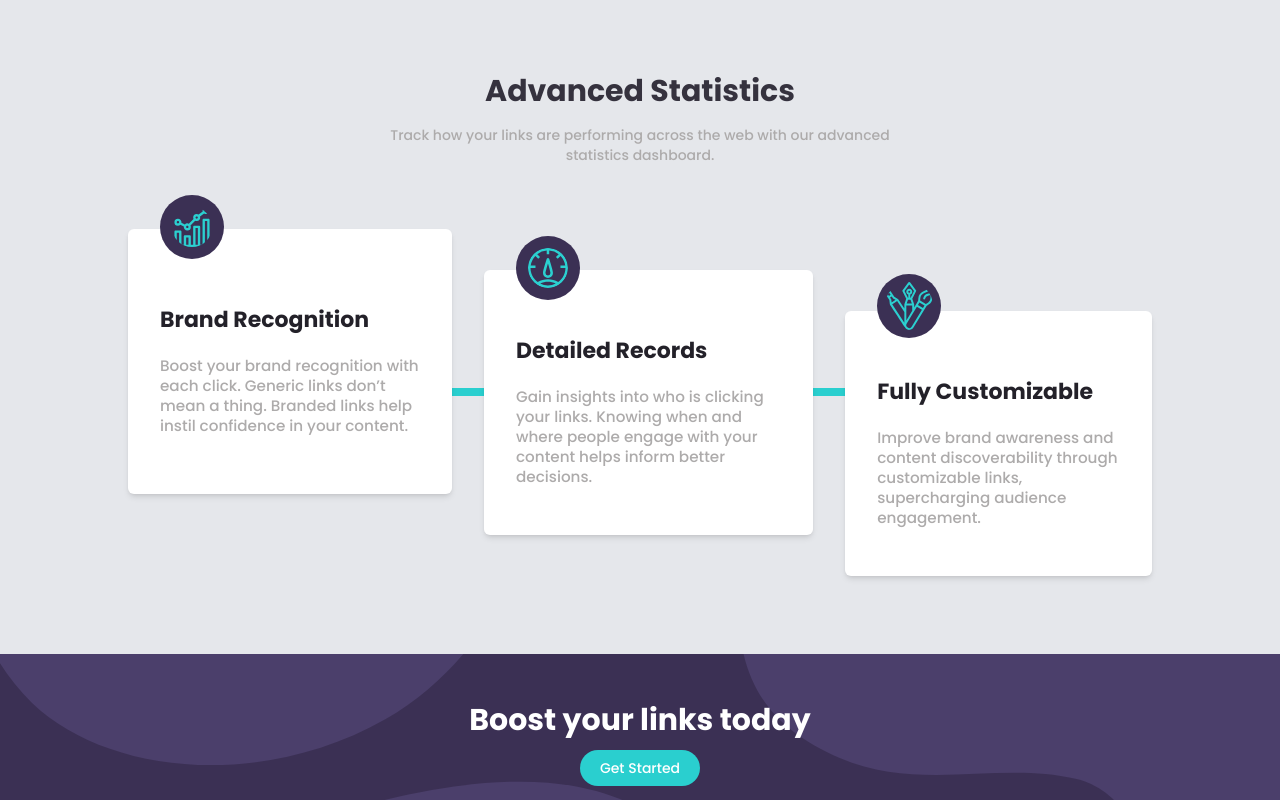
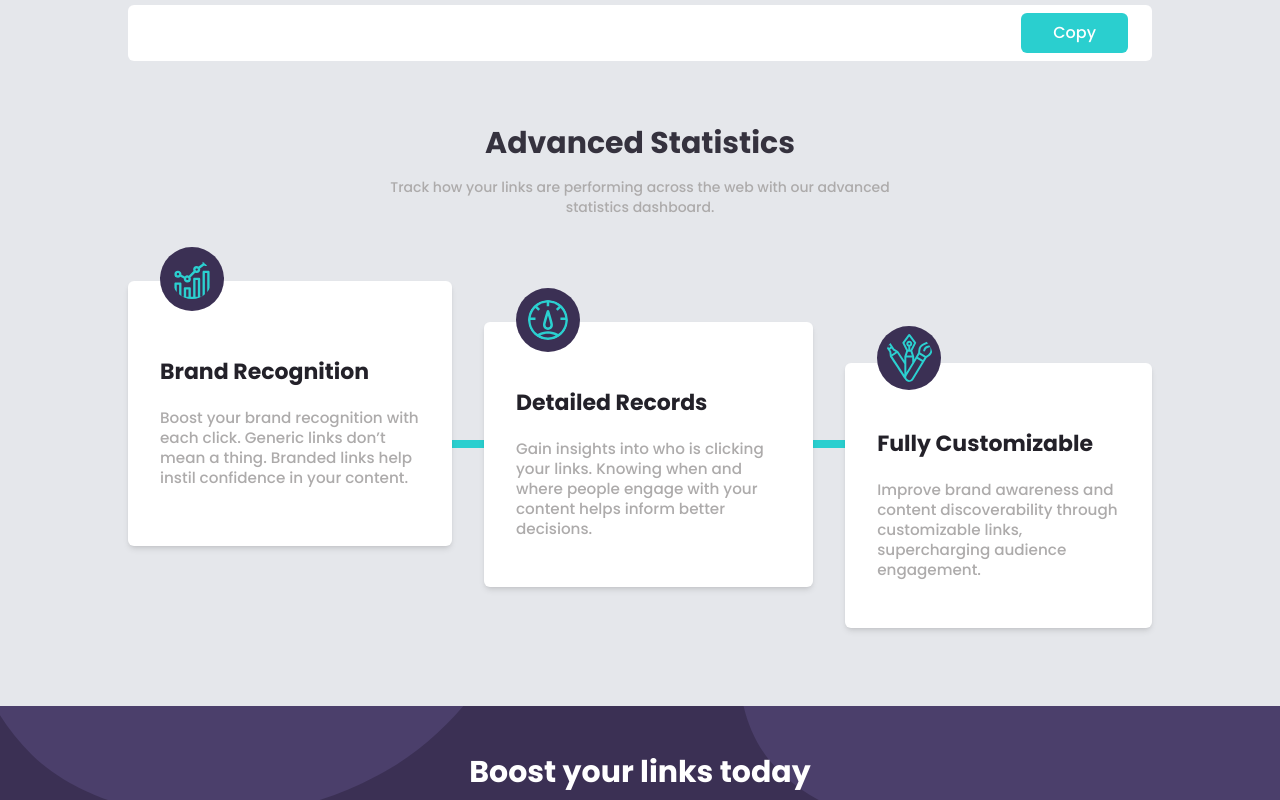
Before and after one commit to Shurrd/shrtcode, a Next.js app: page / in a window 1280 px wide. Shown: the part 740-1540 px from the top of the page. Built offline with nearby package versions, Linux system fonts and the light colour scheme.

Commit message:
stored links locally

```diff
--- a/components/Advanced.tsx
+++ b/components/Advanced.tsx
@@ -1,9 +1,11 @@
 import React from "react";
+import Links from "./Links";
 
-const Advanced = () => {
+const Advanced = ({ data }: IData) => {
   return (
-    <section className="bg-gray-200 -mx-32 px-32 flex flex-col items-center pt-5 pb-20 md:pb-40">
-      <div className="text-center mt-32">
+    <section className="bg-gray-200 -mx-32 px-32 flex flex-col items-center pb-20 pt-20 md:pb-40">
+      <Links data={data} />
+      <div className="text-center mt-16">
         <p className="text-[#35323e] text-2xl md:text-3xl font-bold">
           Advanced Statistics
         </p>
--- a/components/Boost.tsx
+++ b/components/Boost.tsx
@@ -6,9 +6,9 @@ const Boost = () => {
       <p className="text-white lg:text-3xl text-2xl font-bold">
         Boost your links today
       </p>
-      <p className="bg-[#2acfcf] text-white px-5 py-2 rounded-full text-sm w-max mt-3 cursor-pointer">
+      <button className="bg-[#2acfcf] text-white px-5 py-2 rounded-full text-sm w-max mt-3 cursor-pointer">
         Get Started
-      </p>
+      </button>
     </section>
   );
 };
--- a/components/Hero.tsx
+++ b/components/Hero.tsx
@@ -11,9 +11,9 @@ const Hero = () => {
           Build your brand’s recognition and get detailed insights on how your
           links are performing.
         </p>
-        <p className="bg-[#2acfcf] text-white px-5 py-2 rounded-full text-sm w-max mt-3 cursor-pointer">
+        <button className="bg-[#2acfcf] text-white px-5 py-2 rounded-full text-sm w-max mt-3 cursor-pointer focus:bg-slate-800">
           Get Started
-        </p>
+        </button>
       </div>
       <div className="w-[850px] sm:pl-0 pl-56 sm:w-full h-[350px] md:h-[250px] sm:h-full md:w-[800px] lg:w-full lg:h-full md:order-last order-first md:-mr-32 xl:-mr-44 lg:-mr-44">
         <img
--- /dev/null
+++ b/components/Links.tsx
@@ -0,0 +1,38 @@
+import React, { useEffect, useState } from "react";
+
+const Links = ({ data }: IData) => {
+  const [buttonText, setButtonText] = useState("Copy");
+
+  const handleCopy = () => {
+    navigator.clipboard.writeText(data.result.short_link);
+    setButtonText("Copied!");
+  };
+
+  return (
+    <div className="w-full flex flex-col gap-3">
+      <div className="flex md:flex-row justify-between flex-col md:items-center items-start bg-white px-6 py-4 md:py-2 rounded-md gap-2 md:gap-0">
+        <p className="border-b-[#cccccc] border-b md:border-none w-full md:w-max pb-2 md:pb-0">
+          {data?.result?.original_link}
+        </p>
+        <div className="flex md:flex-row flex-col md:items-center items-start md:gap-4 gap-3 w-full md:w-max">
+          <a
+            href={data?.result?.full_short_link}
+            target="_blank"
+            rel="noreferrer"
+            className="text-[#2acfcf]"
+          >
+            {data?.result?.short_link}
+          </a>
+          <button
+            className="bg-[#2acfcf] text-white px-8 py-2 rounded-md cursor-pointer w-full md:w-max text-center focus:bg-slate-800"
+            onClick={handleCopy}
+          >
+            {buttonText}
+          </button>
+        </div>
+      </div>
+    </div>
+  );
+};
+
+export default Links;
--- a/components/Search.tsx
+++ b/components/Search.tsx
@@ -1,32 +1,14 @@
-import React, { useState, useEffect } from "react";
+import React, { Dispatch } from "react";
 
-const Search = () => {
-  const [data, setData] = useState<[] | any>([]);
-  const [url, setUrl] = useState<string>("");
-
-  const api = `https://api.shrtco.de/v2/shorten?url=${url}`;
-
-  const handleSubmit: React.FormEventHandler<HTMLFormElement> | any = async (
-    e: React.FormEvent<HTMLFormElement>
-  ) => {
-    e.preventDefault();
-    try {
-      if (url === "") {
-        alert("Input Field is Empty");
-      } else {
-        const response = await fetch(api);
-        const data = await response.json();
-        if (data.ok === false) {
-          alert("Invalid Url");
-        }
-        setData(data);
-        console.log(data);
-      }
-    } catch (error) {
-      console.log(error);
-    }
-  };
-
+const Search = ({
+  url,
+  setUrl,
+  handleSubmit,
+}: {
+  url: string;
+  setUrl: Dispatch<string>;
+  handleSubmit: () => Promise<void>;
+}) => {
   return (
     <div className="mt-11 z-50 relative -mb-16 bg-[url('/bg-shorten-desktop.svg')] bg-no-repeat bg-cover px-8 py-8 bg-[#3b3054] rounded-lg flex md:flex-row flex-col md:gap-12 gap-4">
       <form className="w-full h-full" onSubmit={handleSubmit}>
@@ -38,12 +20,12 @@ const Search = () => {
           value={url}
         />
       </form>
-      <div
-        className="bg-[#2acfcf] text-white rounded-lg cursor-pointer w-full md:w-40 py-3 md:py-0 grid place-items-center"
+      <button
+        className="bg-[#2acfcf] text-white rounded-lg cursor-pointer w-full md:w-40 py-3 md:py-0 grid place-items-center focus:bg-slate-800"
         onClick={handleSubmit}
       >
         Shorten It!
-      </div>
+      </button>
     </div>
   );
 };
--- a/pages/index.tsx
+++ b/pages/index.tsx
@@ -1,13 +1,58 @@
 import type { NextPage } from "next";
+import dynamic from "next/dynamic";
 import Head from "next/head";
-import Advanced from "../components/Advanced";
+import { useEffect, useState } from "react";
+const Advanced = dynamic(() => import("../components/Advanced"), {
+  ssr: false,
+});
 import Boost from "../components/Boost";
 import Footer from "../components/Footer";
 import Hero from "../components/Hero";
 import Navbar from "../components/Navbar";
 import Search from "../components/Search";
 
+const getStoredUrl = () => {
+  if (typeof window !== "undefined") {
+    let data = localStorage.getItem("data");
+    if (data) {
+      return JSON.parse(localStorage.getItem("data") as string);
+    } else {
+      return [];
+    }
+  }
+};
+
 const Home: NextPage = () => {
+  const [data, setData] = useState<[] | any>(getStoredUrl());
+  const [url, setUrl] = useState<string>("");
+
+  const api = `https://api.shrtco.de/v2/shorten?url=${url}`;
+
+  const handleSubmit: React.FormEventHandler<HTMLFormElement> | any = async (
+    e: React.FormEvent<HTMLFormElement>
+  ) => {
+    e.preventDefault();
+    try {
+      if (url === "") {
+        alert("Input Field is Empty");
+      } else {
+        const response = await fetch(api);
+        const data = await response.json();
+        if (data.ok === false) {
+          alert("Invalid Url");
+        }
+        setData(data);
+        setUrl("");
+      }
+    } catch (error) {
+      console.log(error);
+    }
+  };
+
+  useEffect(() => {
+    localStorage.setItem("data", JSON.stringify(data));
+  }, [data]);
+
   return (
     <>
       <Head>
@@ -16,8 +61,8 @@ const Home: NextPage = () => {
       <div className="md:px-16 lg:px-32 px-10 overflow-x-hidden">
         <Navbar />
         <Hero />
-        <Search />
-        <Advanced />
+        <Search url={url} setUrl={setUrl} handleSubmit={handleSubmit} />
+        <Advanced data={data} />
         <Boost />
         <Footer />
       </div>
```
Also changed, not shown: types.d.ts (added, +10 -0 lines).
